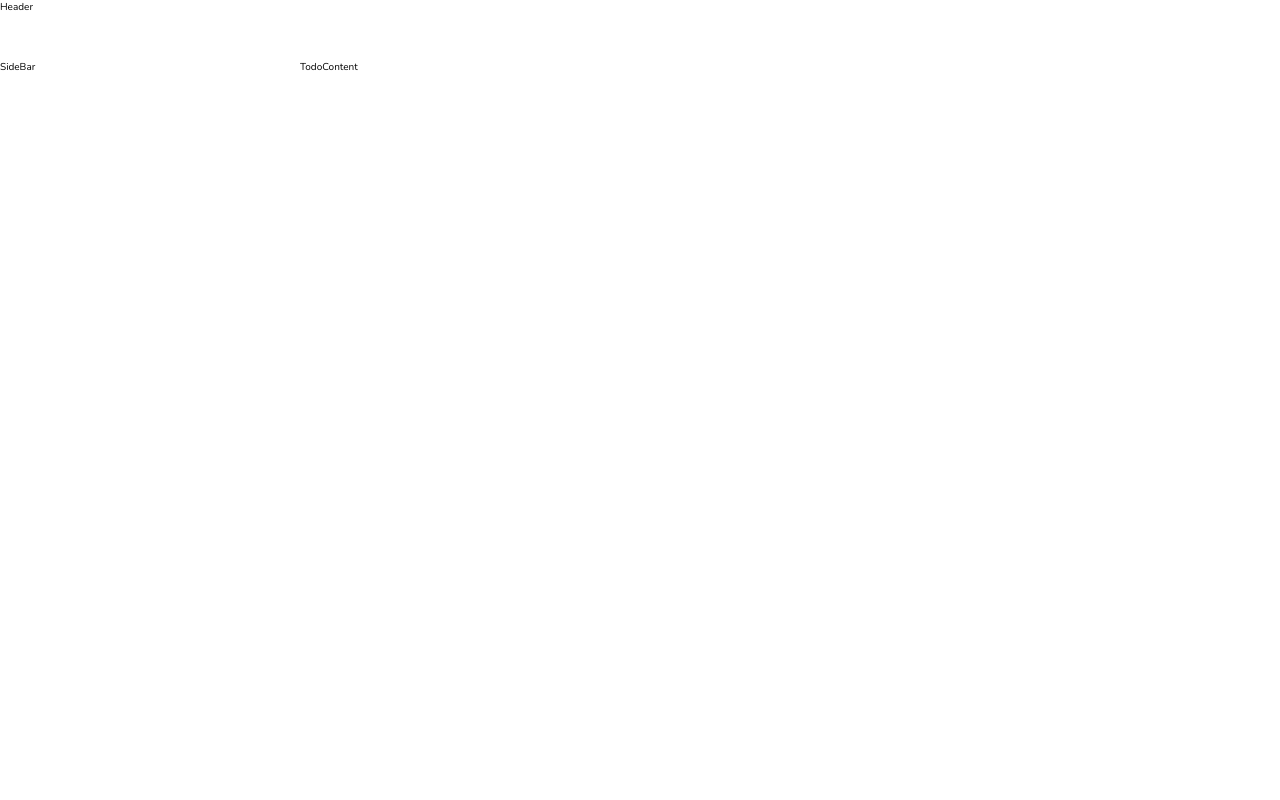
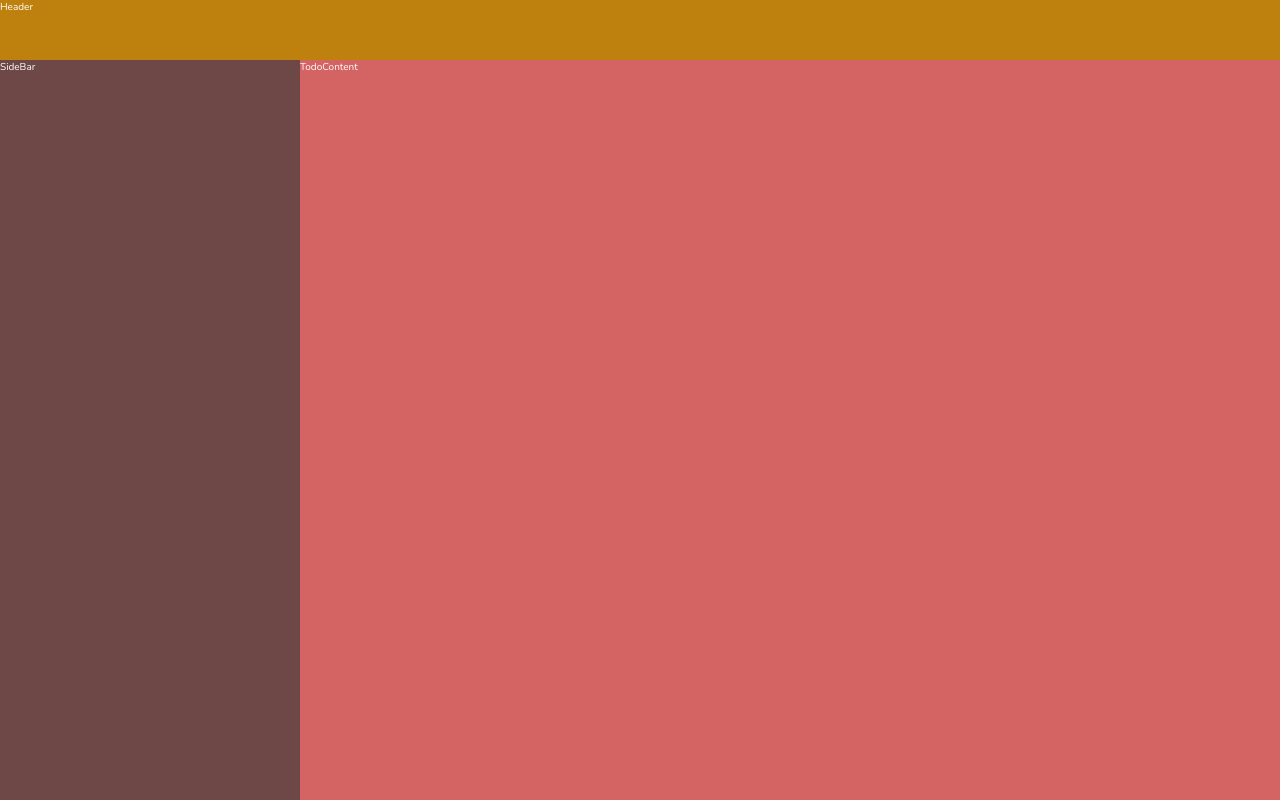
Before and after one commit to fuseeiam/cc15-todolist-fuse, a React (Create React App) app: page / in a window 1280 px wide. Built offline with nearby package versions, Linux system fonts and the light colour scheme.

Commit message:
finish-03-background-color

```diff
--- a/src/App.js
+++ b/src/App.js
@@ -5,7 +5,7 @@ function App() {
     <div className="todo">
       <div className="todo__header">Header</div>
       <div className="todo__sidebar">SideBar</div>
-      <div classNAme="todo__content">TodoContent</div>
+      <div className="todo__content">TodoContent</div>
     </div>
   );
 }
--- a/src/App.scss
+++ b/src/App.scss
@@ -14,7 +14,7 @@ $sidebar-width: 300px;
 
         grid-row: 1/2;
         grid-column: 1/-1;
-        // background-color: rgb(191, 129, 14);
+        background-color: rgb(191, 129, 14);
     }
 
     &__sidebar {
@@ -25,7 +25,7 @@ $sidebar-width: 300px;
 
         grid-row: 2/ -1;
         grid-column: 1/ span 1; // span = 1 ; 1 + 1 หรือ span 1 =2
-        // background-color: #6e4747;
+        background-color: #6e4747;
     }
 
     &__content {
@@ -36,7 +36,7 @@ $sidebar-width: 300px;
 
         grid-row: 2/ -1;
         grid-column: 2/-1;
-        // background-color: #d46363;
+        background-color: #d46363;
     }
 }
 
--- a/src/index.scss
+++ b/src/index.scss
@@ -25,6 +25,6 @@ body {
     'Cantarell', 'Fira Sans', 'Droid Sans', 'Helvetica Neue', sans-serif;
   -webkit-font-smoothing: antialiased;
   -moz-osx-font-smoothing: grayscale;
-  // color: #fff;
+  color: #fff;
   // background-color: #db4c3f;
 }
```
